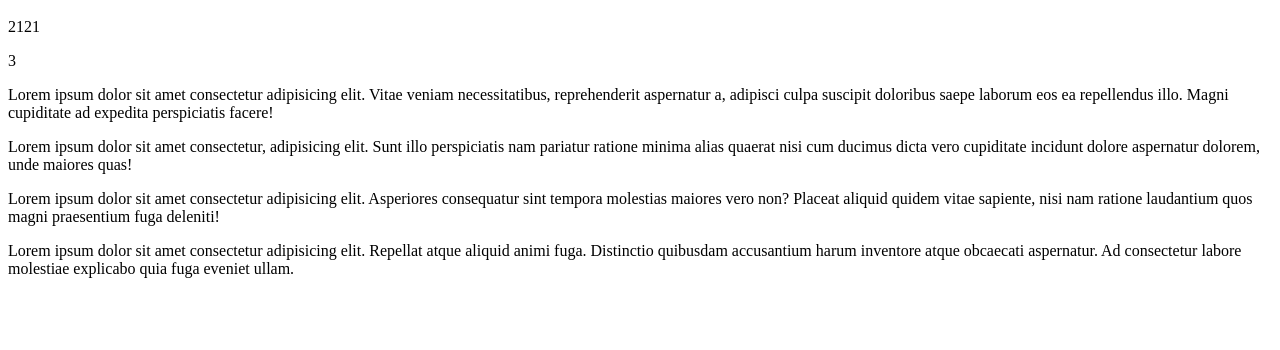
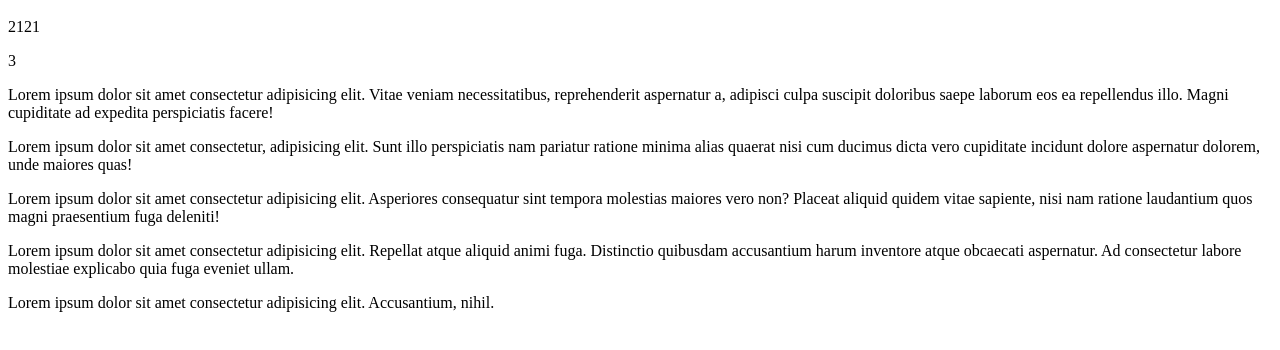
Before and after one commit to yuracode007/test-lesson5, a plain HTML site: page index.html in a window 1280 px wide. Shown: the part 120-470 px from the top of the page. Drawn offline with Linux system fonts and the light colour scheme.

Commit message:
pasasdfasf

```diff
--- a/index.html
+++ b/index.html
@@ -25,6 +25,7 @@
         <p>Lorem ipsum dolor sit amet consectetur adipisicing elit. Repellat atque aliquid animi fuga. Distinctio
             quibusdam accusantium harum inventore atque obcaecati aspernatur. Ad consectetur labore molestiae explicabo
             quia fuga eveniet ullam.</p>
+            <p>Lorem ipsum dolor sit amet consectetur adipisicing elit. Accusantium, nihil.</p>
     </header>
 </body>
 
```
